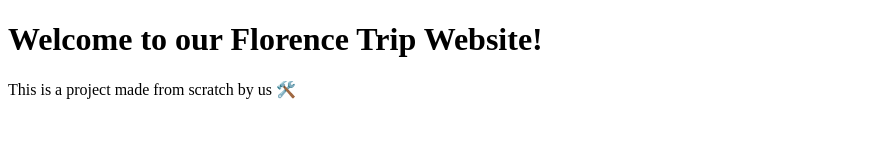
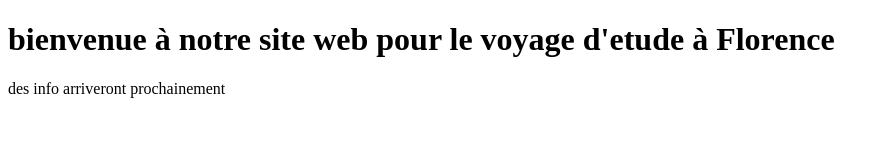
Before and after one commit to voyageetudesflorence/voyageetudesflorence.github.io, a plain HTML site: page index.html in a window 1280 px wide. Shown: the whole page, without its empty margins (0-889 px from the left). Drawn offline with Linux system fonts and the light colour scheme.

Commit message:
Update index.html
-

```diff
--- a/index.html
+++ b/index.html
@@ -4,7 +4,7 @@
     <title>Voyage à Florence</title>
   </head>
   <body>
-    <h1>Welcome to our Florence Trip Website!</h1>
-    <p>This is a project made from scratch by us 🛠️</p>
+    <h1>bienvenue à notre site web pour le voyage d'etude à Florence</h1>
+    <p>des info arriveront prochainement</p>
   </body>
 </html>
```
